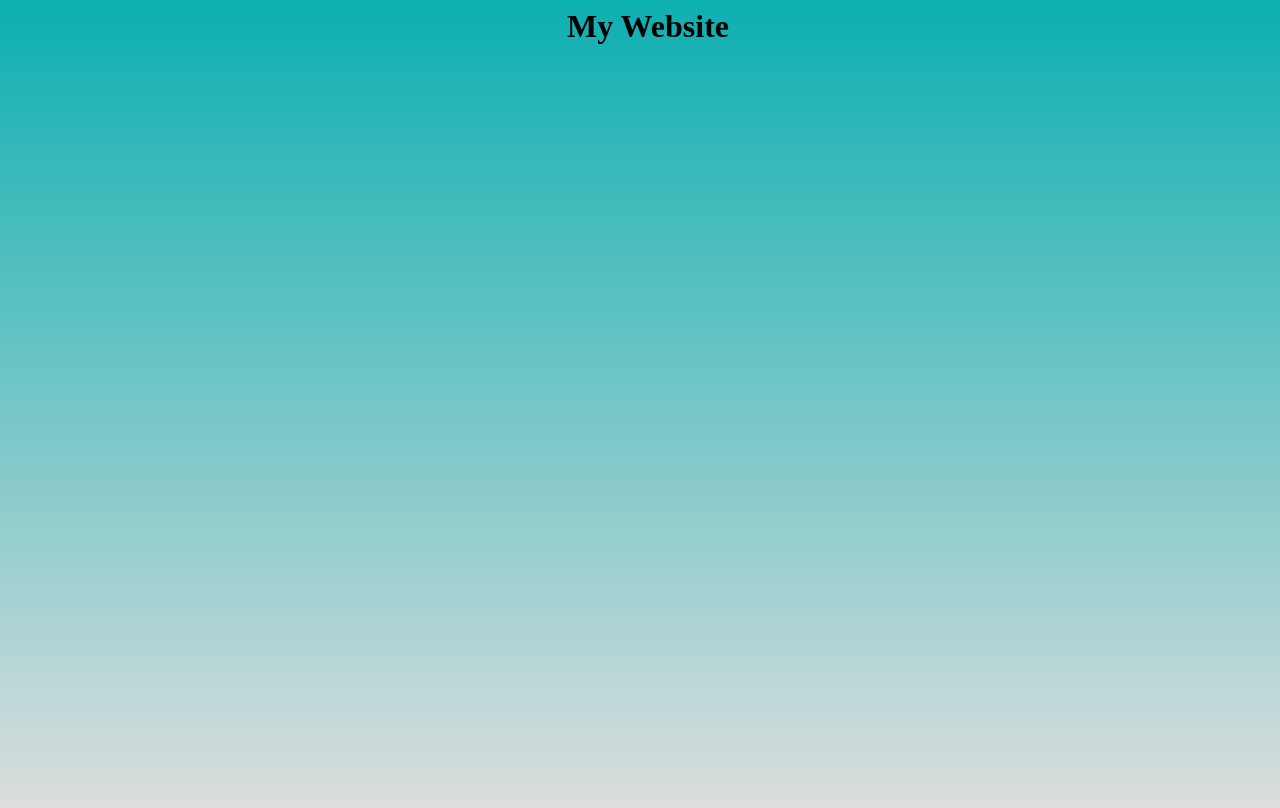
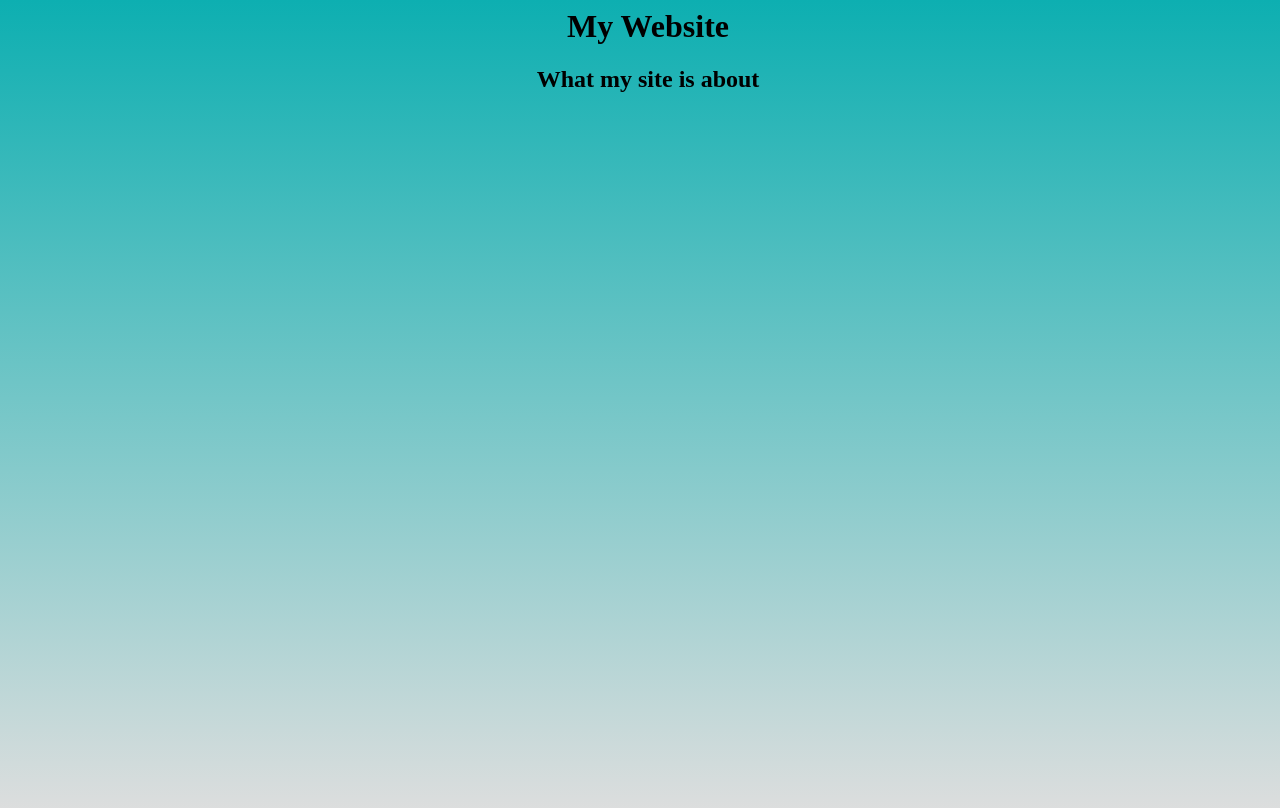
Before and after one commit to Spud-seb/myWebsite, a plain HTML site: page index.html in a window 1280 px wide. Drawn offline with Linux system fonts and the light colour scheme.

Commit message:
Update index.html

```diff
--- a/index.html
+++ b/index.html
@@ -12,7 +12,7 @@
 
 <body>
 <h1>My Website</h1>
-
+<h2>What my site is about</h2>
 
 
 </body>
```
